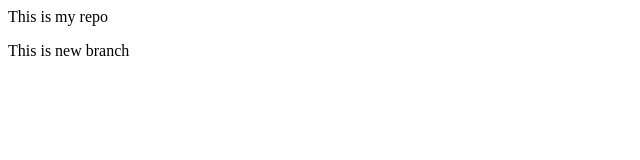
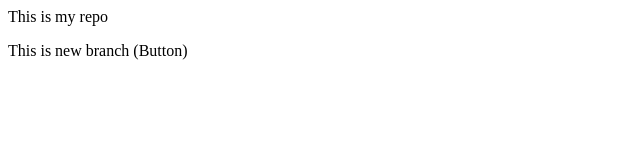
Before and after one commit to Mrunal6708/LocalRepo, a plain HTML site: page index.html in a window 1280 px wide. Shown: the full height of the page, 0-640 px from the left. Drawn offline with Linux system fonts and the light colour scheme.

```diff
--- a/index.html
+++ b/index.html
@@ -1,3 +1,3 @@
 <p>This is my repo</p>
 
-<p>This is new branch</p>
+<p>This is new branch (Button)</p>
```
